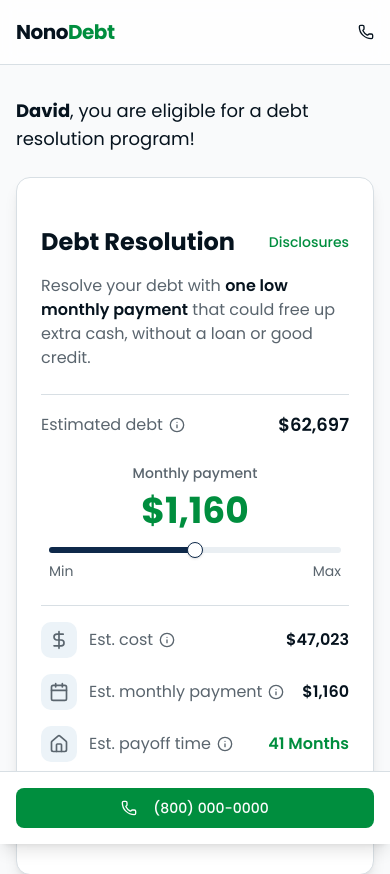
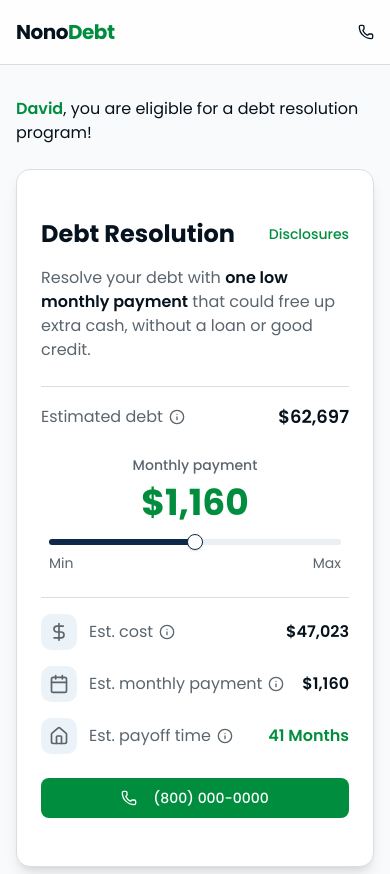
Before and after one commit to konstantin-limassol/nonoStage, a Next.js app: page /plan in a window 390 px wide. Shown: the top 874 px of the page. Built offline with nearby package versions, Linux system fonts and the light colour scheme.

Commit message:
feat: adjust header size and enhance sticky CTA button\n\nReduce header size and style David's name; hide sticky button when main CTA is visible.

```diff
--- a/app/plan/page.tsx
+++ b/app/plan/page.tsx
@@ -1,6 +1,6 @@
 "use client"
 
-import { useState } from "react"
+import { useState, useEffect, useRef } from "react"
 import Link from "next/link"
 import { Phone, DollarSign, Calendar, Home, Info, Play } from "lucide-react"
 import { Button } from "@/components/ui/button"
@@ -41,6 +41,24 @@ export default function PlanPage() {
   const [monthlyPayment, setMonthlyPayment] = useState(
     Math.round((minPayment + maxPayment) / 2)
   )
+  const [showStickyButton, setShowStickyButton] = useState(true)
+  const mainCtaRef = useRef<HTMLDivElement>(null)
+
+  // Hide sticky button when main CTA is visible
+  useEffect(() => {
+    const observer = new IntersectionObserver(
+      ([entry]) => {
+        setShowStickyButton(!entry.isIntersecting)
+      },
+      { threshold: 0.5 }
+    )
+
+    if (mainCtaRef.current) {
+      observer.observe(mainCtaRef.current)
+    }
+
+    return () => observer.disconnect()
+  }, [])
 
   const estimates = calculateEstimates(userData.estimatedDebt, monthlyPayment)
 
@@ -87,8 +105,8 @@ export default function PlanPage() {
         <main className="mx-auto max-w-2xl px-4 py-8 sm:px-6 sm:py-12 lg:px-8">
           {/* Personalized Greeting */}
           <div className="mb-6 text-left">
-            <p className="text-lg text-foreground sm:text-xl">
-              <span className="font-bold">{userData.firstName}</span>, you are eligible for a debt resolution program!
+            <p className="text-base text-foreground sm:text-lg">
+              <span className="font-semibold text-accent">{userData.firstName}</span>, you are eligible for a debt resolution program!
             </p>
           </div>
 
@@ -223,7 +241,7 @@ export default function PlanPage() {
               </div>
 
               {/* CTA Button */}
-              <div className="mt-6">
+              <div ref={mainCtaRef} className="mt-6">
                 <Button
                   asChild
                   size="lg"
@@ -309,6 +327,7 @@ export default function PlanPage() {
         </footer>
 
         {/* Sticky Mobile CTA */}
+        {showStickyButton && (
           <div className="fixed bottom-0 left-0 right-0 z-50 border-t border-border bg-card p-4 shadow-lg sm:hidden">
             <Button
               asChild
@@ -321,6 +340,7 @@ export default function PlanPage() {
               </a>
             </Button>
           </div>
+        )}
       </div>
     </TooltipProvider>
   )
```
Lines whose indentation alone changed are shown as unchanged.
